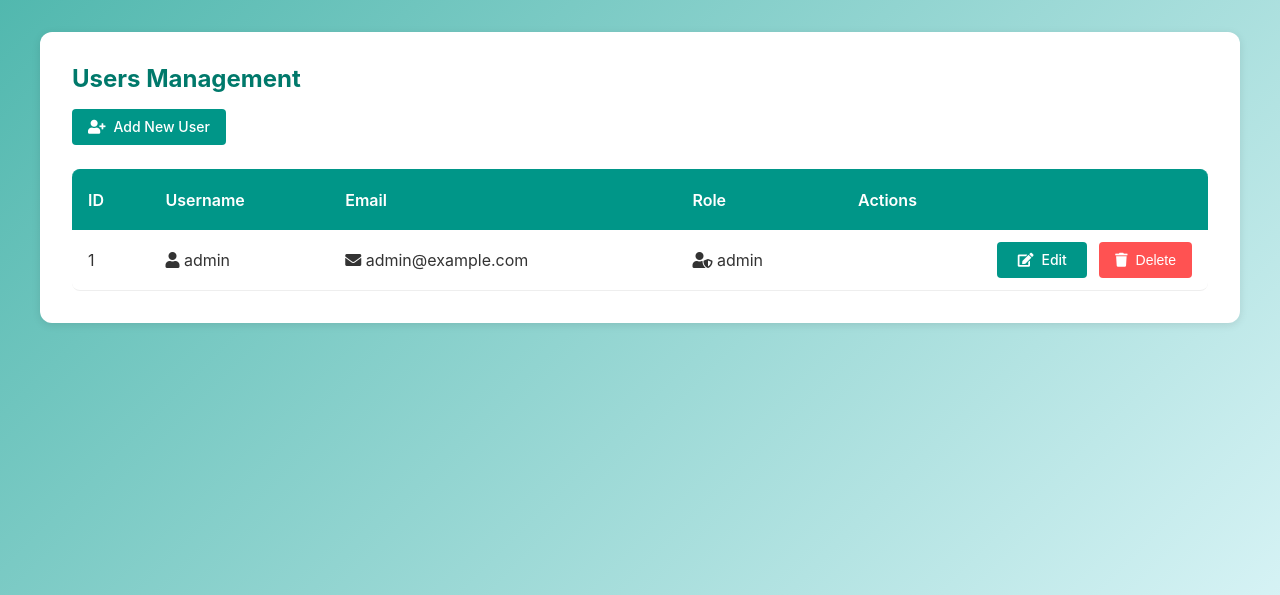
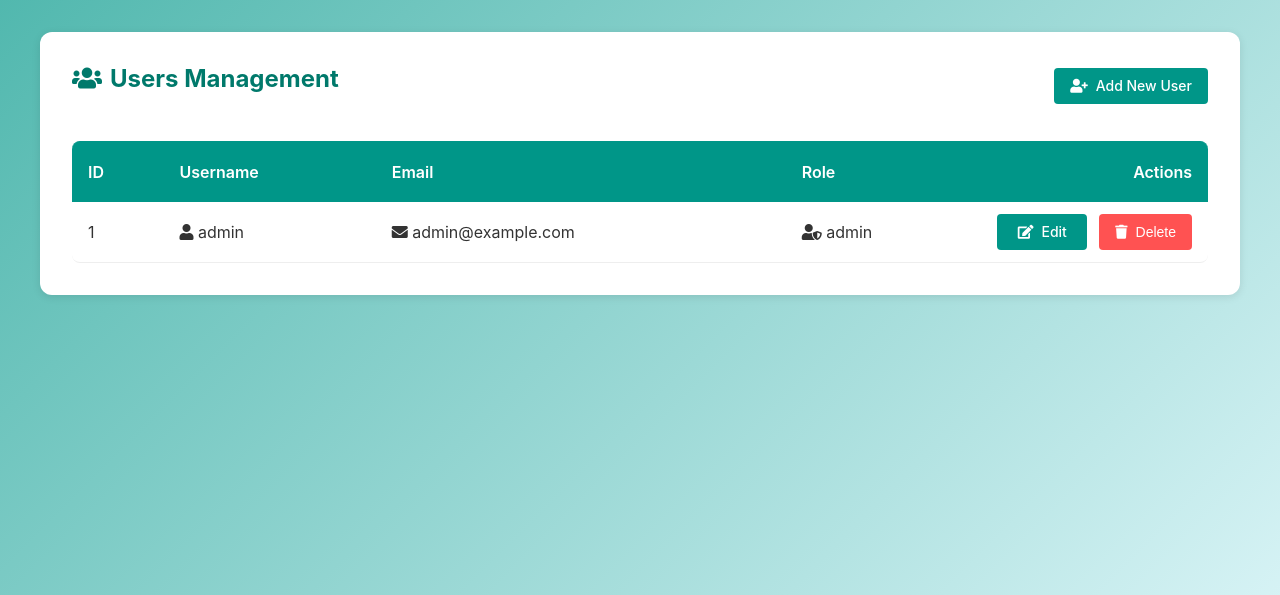
Before and after one commit to lroquec/devops-simple, a Flask app: page /users in a window 1280 px wide. Shown: the part 62-657 px from the top of the page. Run offline with Flask 3, Linux system fonts and the light colour scheme; a user stored in the database is signed in; data comes from the database, SQL or seed files in the repository; some libraries are stand-ins or nearby versions.

Commit message:
Refactor users.html for improved structure and readability, including updated layout, form handling, and user action buttons.

```diff
--- a/admin-service/templates/users.html
+++ b/admin-service/templates/users.html
@@ -3,10 +3,9 @@
 {% block title %}Users Management{% endblock %}
 
 {% block content %}
-<div class="content">
 <div class="users-list-container">
-        <div class="list-header">
-            <h2 class="form-title">Users Management</h2>
+    <div class="form-title">
+        <h2><i class="fas fa-users"></i> Users Management</h2>
         <a href="{{ url_for('add_user') }}" class="btn-small">
             <i class="fas fa-user-plus"></i> Add New User
         </a>
@@ -18,21 +17,15 @@
                 <th>Username</th>
                 <th>Email</th>
                 <th>Role</th>
-                    <th>Actions</th>
+                <th style="width: 200px; text-align: right;">Actions</th>
             </tr>
         </thead>
         <tbody>
             {% for user in users %}
             <tr>
                 <td>{{ user['id'] }}</td>
-                    <td>
-                        <i class="fas fa-user"></i>
-                        {{ user['username'] }}
-                    </td>
-                    <td>
-                        <i class="fas fa-envelope"></i>
-                        {{ user['email'] }}
-                    </td>
+                <td><i class="fas fa-user"></i> {{ user['username'] }}</td>
+                <td><i class="fas fa-envelope"></i> {{ user['email'] }}</td>
                 <td>
                     {% if user['role'] == 'admin' %}
                     <i class="fas fa-user-shield"></i>
@@ -43,18 +36,24 @@
                 </td>
                 <td class="actions">
                     <a href="{{ url_for('edit_user', user_id=user['id']) }}" class="btn-small">
-                            <i class="fas fa-edit"></i> Edit
+                        <i class="fas fa-edit"></i>Edit
                     </a>
-                        <form action="{{ url_for('delete_user', user_id=user['id']) }}" method="POST" style="display:inline;">
-                            <button type="submit" class="btn-danger" onclick="return confirm('Are you sure you want to delete this user?');">
-                                <i class="fas fa-trash"></i> Delete
+                    <button type="button" class="btn-danger" onclick="deleteUser({{user['id']}})">
+                        <i class="fas fa-trash"></i>Delete
                     </button>
-                        </form>
+                    <form id="delete-form-{{user['id']}}" action="{{ url_for('delete_user', user_id=user['id']) }}" method="POST" style="display:none;"></form>
                 </td>
             </tr>
             {% endfor %}
         </tbody>
     </table>
 </div>
-</div>
+
+<script>
+function deleteUser(userId) {
+    if (confirm('Are you sure you want to delete this user?')) {
+        document.getElementById('delete-form-' + userId).submit();
+    }
+}
+</script>
 {% endblock %}
```
Lines whose indentation alone changed are shown as unchanged.
